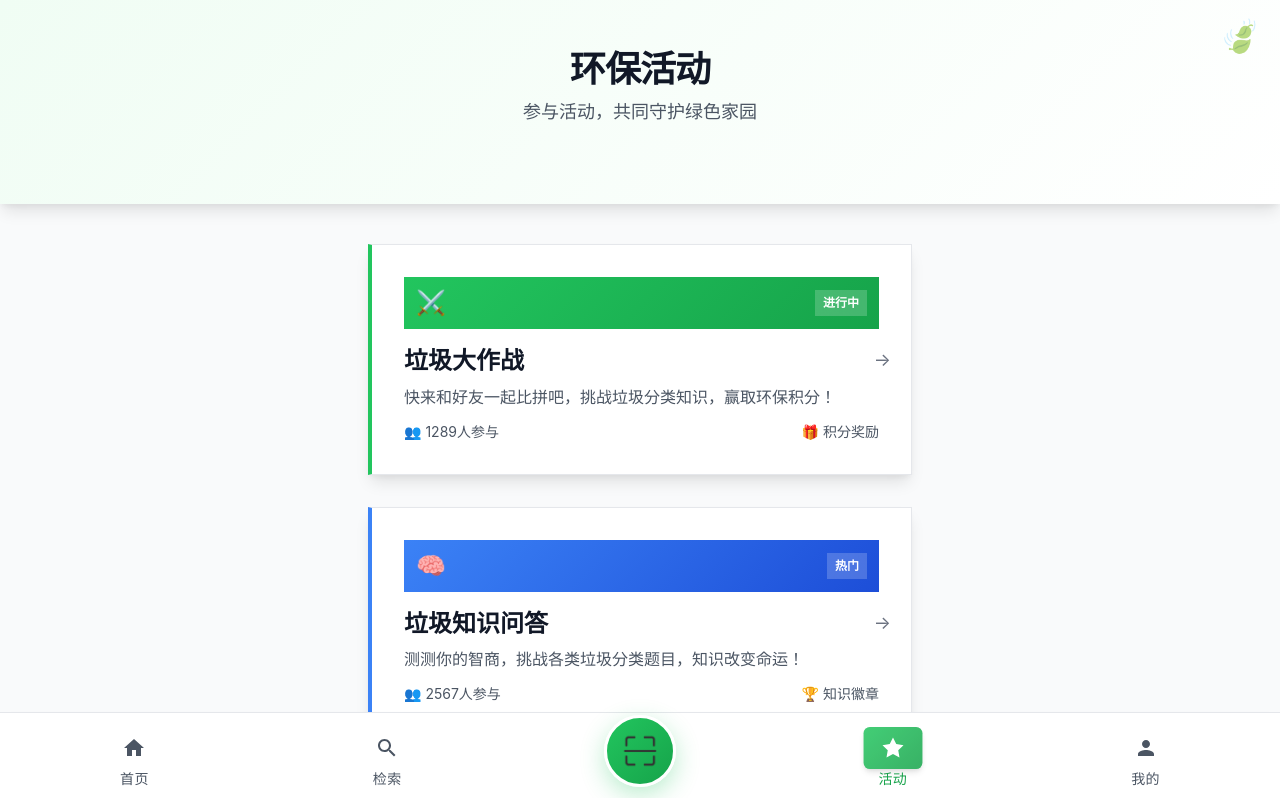
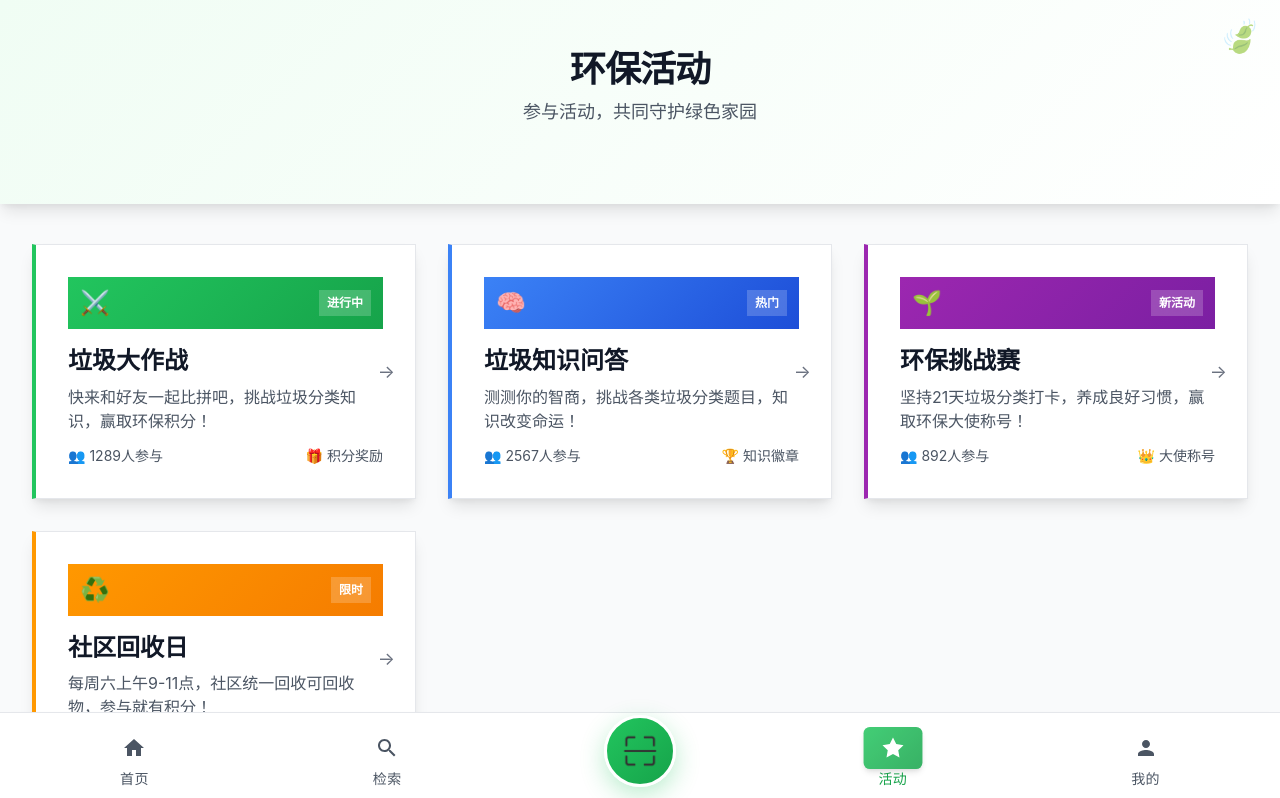
Before and after one commit to Kesager/GarbageClassification_Frontend, a Vue app: page /huodong in a window 1280 px wide. Shown: the top 798 px of the page. Built offline with nearby package versions, Linux system fonts and the light colour scheme.

Commit message:
修复container的宽度问题

```diff
--- a/src/views/HuodongView.vue
+++ b/src/views/HuodongView.vue
@@ -117,10 +117,30 @@
 .activity-page {
   min-height: 100vh;
   background-color: var(--bg-secondary);
-  padding-bottom: 6rem; /* 为导航栏留出空间 */
+  padding-bottom: 6rem;
+  /* 为导航栏留出空间 */
 }
 
 /* ===== 页面头部 ===== */
+.container {
+  width: 100%;
+  max-width: 80rem;
+  margin: 0 auto;
+  padding: 0 var(--space-4);
+}
+
+@media (min-width: 640px) {
+  .container {
+    padding: 0 var(--space-6);
+  }
+}
+
+@media (min-width: 1024px) {
+  .container {
+    padding: 0 var(--space-8);
+  }
+}
+
 .page-header {
   background: linear-gradient(135deg, var(--color-primary-50), var(--bg-primary));
   border-bottom-left-radius: var(--border-radius-3xl);
@@ -180,8 +200,15 @@
 }
 
 @keyframes float {
-  0%, 100% { transform: translateY(0px); }
-  50% { transform: translateY(-10px); }
+
+  0%,
+  100% {
+    transform: translateY(0px);
+  }
+
+  50% {
+    transform: translateY(-10px);
+  }
 }
 
 /* ===== 活动区域 ===== */
@@ -316,7 +343,8 @@
   color: var(--text-secondary);
 }
 
-.participants, .reward {
+.participants,
+.reward {
   display: flex;
   align-items: center;
   gap: var(--space-1);
--- a/src/views/LajiJiansuoView.vue
+++ b/src/views/LajiJiansuoView.vue
@@ -81,6 +81,25 @@
 }
 
 /* ===== 页面头部 ===== */
+.container {
+  width: 100%;
+  max-width: 80rem;
+  margin: 0 auto;
+  padding: 0 var(--space-4);
+}
+
+@media (min-width: 640px) {
+  .container {
+    padding: 0 var(--space-6);
+  }
+}
+
+@media (min-width: 1024px) {
+  .container {
+    padding: 0 var(--space-8);
+  }
+}
+
 .page-header {
   background: linear-gradient(135deg, var(--color-primary-50), var(--bg-primary));
   border-bottom-left-radius: var(--border-radius-3xl);
--- a/src/views/ScannerView.vue
+++ b/src/views/ScannerView.vue
@@ -339,6 +339,25 @@ function displayVideoResult(data) {
 }
 
 /* ===== 页面头部 ===== */
+.container {
+  width: 100%;
+  max-width: 80rem;
+  margin: 0 auto;
+  padding: 0 var(--space-4);
+}
+
+@media (min-width: 640px) {
+  .container {
+    padding: 0 var(--space-6);
+  }
+}
+
+@media (min-width: 1024px) {
+  .container {
+    padding: 0 var(--space-8);
+  }
+}
+
 .page-header {
   background: linear-gradient(135deg, var(--color-primary-50), var(--bg-primary));
   border-bottom-left-radius: var(--border-radius-3xl);
--- a/src/views/YonghuView.vue
+++ b/src/views/YonghuView.vue
@@ -135,6 +135,25 @@
 }
 
 /* ===== 页面头部 ===== */
+.container {
+  width: 100%;
+  max-width: 80rem;
+  margin: 0 auto;
+  padding: 0 var(--space-4);
+}
+
+@media (min-width: 640px) {
+  .container {
+    padding: 0 var(--space-6);
+  }
+}
+
+@media (min-width: 1024px) {
+  .container {
+    padding: 0 var(--space-8);
+  }
+}
+
 .page-header {
   background: linear-gradient(135deg, var(--color-primary-50), var(--bg-primary));
   border-bottom-left-radius: var(--border-radius-3xl);
```
